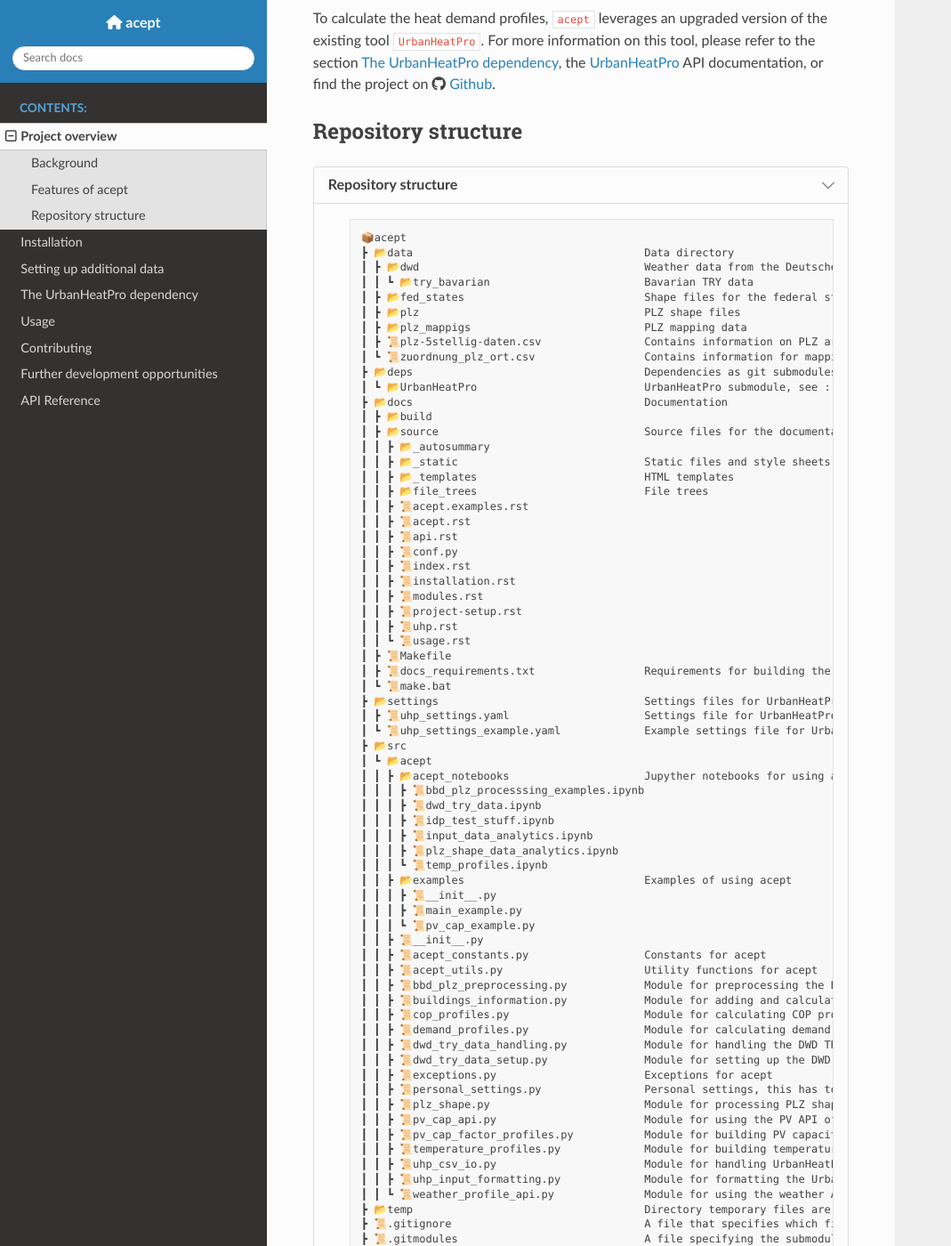
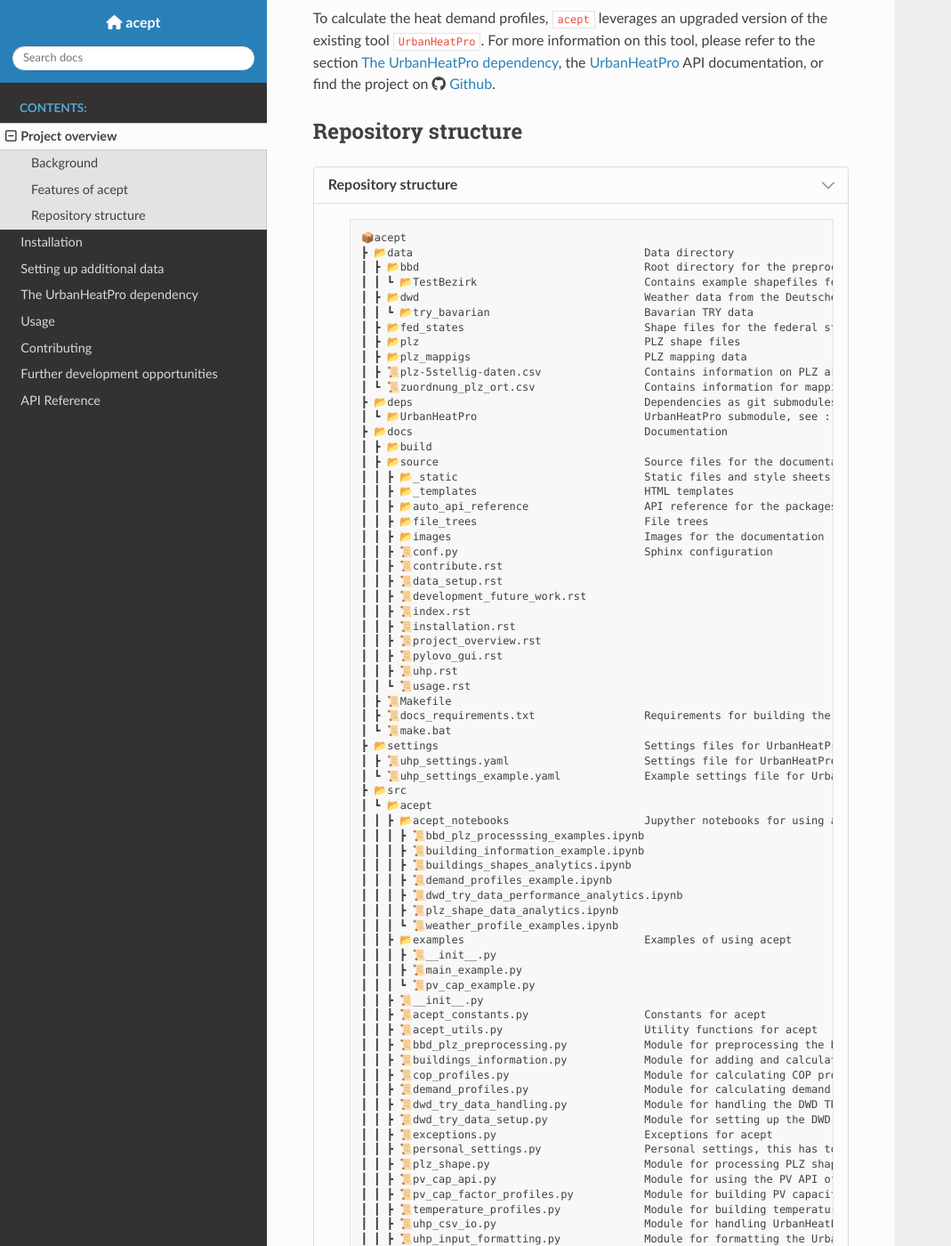
Before and after one commit to VeraKowalczuk/acept, a Sphinx documentation site: the page built from docs/source/project_overview.rst, in a window 1280 px wide and 1400 px high, scrolled down 1742 px. Shown: the whole window at 89% size, without its empty margins (0-1069 px from the left). Built offline with Sphinx 7.4.7 and the Read the Docs theme 2.0.0, drawn with Linux system fonts in a browser that asks for light colours; nearby versions of some CDN libraries; some web fonts are replaced; some of the changed text lies outside the part shown.

Commit message:
Updated the file trees in acept_tree.rst to the current structure

```diff
--- a/docs/source/file_trees/acept_tree.rst
+++ b/docs/source/file_trees/acept_tree.rst
@@ -5,6 +5,14 @@
 
     📦acept
     ┣ 📂data
+    ┃ ┣ 📂bbd
+    ┃ ┃ ┗ 📂TestBezirk
+    ┃ ┃ ┃ ┣ 📜Res_9565000_10_buildings.cpg
+    ┃ ┃ ┃ ┣ 📜Res_9565000_10_buildings.csv
+    ┃ ┃ ┃ ┣ 📜Res_9565000_10_buildings.dbf
+    ┃ ┃ ┃ ┣ 📜Res_9565000_10_buildings.prj
+    ┃ ┃ ┃ ┣ 📜Res_9565000_10_buildings.shp
+    ┃ ┃ ┃ ┗ 📜Res_9565000_10_buildings.shx
     ┃ ┣ 📂dwd
     ┃ ┃ ┗ 📂try_bavarian
     ┃ ┃ ┃ ┣ 📜TRY_201201.nc
@@ -123,23 +131,34 @@
     ┣ 📂docs
     ┃ ┣ 📂build
     ┃ ┣ 📂source
-    ┃ ┃ ┣ 📂_autosummary
     ┃ ┃ ┣ 📂_static
-    ┃ ┃ ┃ ┗ 📜custom.css
+    ┃ ┃ ┃ ┣ 📜custom.css
+    ┃ ┃ ┃ ┗ 📜theme.css
     ┃ ┃ ┣ 📂_templates
-    ┃ ┃ ┃ ┣ 📜custom-class-template.rst
-    ┃ ┃ ┃ ┗ 📜custom-module-template.rst
+    ┃ ┃ ┃ ┗ 📂autoapi
+    ┃ ┃ ┃ ┃ ┗ 📜index.rst
+    ┃ ┃ ┣ 📂auto_api_reference
+    ┃ ┃ ┃ ┣ 📂UrbanHeatPro
+    ┃ ┃ ┃ ┣ 📂acept
+    ┃ ┃ ┃ ┗ 📜index.rst
     ┃ ┃ ┣ 📂file_trees
     ┃ ┃ ┃ ┣ 📜acept_tree.rst
     ┃ ┃ ┃ ┗ 📜uhp_tree.rst
-    ┃ ┃ ┣ 📜acept.examples.rst
-    ┃ ┃ ┣ 📜acept.rst
-    ┃ ┃ ┣ 📜api.rst
+    ┃ ┃ ┣ 📂images
+    ┃ ┃ ┃ ┣ 📜demand_generated.png
+    ┃ ┃ ┃ ┣ 📜demand_new_ui.png
+    ┃ ┃ ┃ ┣ 📜supim_generated.png
+    ┃ ┃ ┃ ┣ 📜supim_new_ui.png
+    ┃ ┃ ┃ ┣ 📜tve_generated.png
+    ┃ ┃ ┃ ┗ 📜tve_new_ui.png
     ┃ ┃ ┣ 📜conf.py
+    ┃ ┃ ┣ 📜contribute.rst
+    ┃ ┃ ┣ 📜data_setup.rst
+    ┃ ┃ ┣ 📜development_future_work.rst
     ┃ ┃ ┣ 📜index.rst
     ┃ ┃ ┣ 📜installation.rst
-    ┃ ┃ ┣ 📜modules.rst
-    ┃ ┃ ┣ 📜project-setup.md
+    ┃ ┃ ┣ 📜project_overview.rst
+    ┃ ┃ ┣ 📜pylovo_gui.rst
     ┃ ┃ ┣ 📜uhp.rst
     ┃ ┃ ┗ 📜usage.rst
     ┃ ┣ 📜Makefile
@@ -152,11 +171,12 @@
     ┃ ┗ 📂acept
     ┃ ┃ ┣ 📂acept_notebooks
     ┃ ┃ ┃ ┣ 📜bbd_plz_processsing_examples.ipynb
-    ┃ ┃ ┃ ┣ 📜dwd_try_data.ipynb
-    ┃ ┃ ┃ ┣ 📜idp_test_stuff.ipynb
-    ┃ ┃ ┃ ┣ 📜input_data_analytics.ipynb
+    ┃ ┃ ┃ ┣ 📜building_information_example.ipynb
+    ┃ ┃ ┃ ┣ 📜buildings_shapes_analytics.ipynb
+    ┃ ┃ ┃ ┣ 📜demand_profiles_example.ipynb
+    ┃ ┃ ┃ ┣ 📜dwd_try_data_performance_analytics.ipynb
     ┃ ┃ ┃ ┣ 📜plz_shape_data_analytics.ipynb
-    ┃ ┃ ┃ ┗ 📜temp_profiles.ipynb
+    ┃ ┃ ┃ ┗ 📜weather_profile_examples.ipynb
     ┃ ┃ ┣ 📂examples
     ┃ ┃ ┃ ┣ 📜__init__.py
     ┃ ┃ ┃ ┣ 📜main_example.py
@@ -202,6 +220,8 @@
 
     📦acept
     ┣ 📂data                                    Data directory
+    ┃ ┣ 📂bbd                                   Root directory for the preprocessed BBD
+    ┃ ┃ ┗ 📂TestBezirk                          Contains example shapefiles for testing
     ┃ ┣ 📂dwd                                   Weather data from the Deutscher Wetterdienst (DWD)
     ┃ ┃ ┗ 📂try_bavarian                        Bavarian TRY data
     ┃ ┣ 📂fed_states                            Shape files for the federal states of Germany
@@ -214,18 +234,19 @@
     ┣ 📂docs                                    Documentation
     ┃ ┣ 📂build
     ┃ ┣ 📂source                                Source files for the documentation
-    ┃ ┃ ┣ 📂_autosummary
     ┃ ┃ ┣ 📂_static                             Static files and style sheets
     ┃ ┃ ┣ 📂_templates                          HTML templates
+    ┃ ┃ ┣ 📂auto_api_reference                  API reference for the packages in the project
     ┃ ┃ ┣ 📂file_trees                          File trees
-    ┃ ┃ ┣ 📜acept.examples.rst
-    ┃ ┃ ┣ 📜acept.rst
-    ┃ ┃ ┣ 📜api.rst
-    ┃ ┃ ┣ 📜conf.py
+    ┃ ┃ ┣ 📂images                              Images for the documentation
+    ┃ ┃ ┣ 📜conf.py                             Sphinx configuration
+    ┃ ┃ ┣ 📜contribute.rst
+    ┃ ┃ ┣ 📜data_setup.rst
+    ┃ ┃ ┣ 📜development_future_work.rst
     ┃ ┃ ┣ 📜index.rst
     ┃ ┃ ┣ 📜installation.rst
-    ┃ ┃ ┣ 📜modules.rst
-    ┃ ┃ ┣ 📜project-setup.rst
+    ┃ ┃ ┣ 📜project_overview.rst
+    ┃ ┃ ┣ 📜pylovo_gui.rst
     ┃ ┃ ┣ 📜uhp.rst
     ┃ ┃ ┗ 📜usage.rst
     ┃ ┣ 📜Makefile
@@ -236,13 +257,14 @@
     ┃ ┗ 📜uhp_settings_example.yaml             Example settings file for UrbanHeatPro
     ┣ 📂src
     ┃ ┗ 📂acept
-    ┃ ┃ ┣ 📂acept_notebooks                     Jupyther notebooks for using acept
+    ┃ ┃ ┣ 📂acept_notebooks                     Jupyther notebooks for using acept (examples)
     ┃ ┃ ┃ ┣ 📜bbd_plz_processsing_examples.ipynb
-    ┃ ┃ ┃ ┣ 📜dwd_try_data.ipynb
-    ┃ ┃ ┃ ┣ 📜idp_test_stuff.ipynb
-    ┃ ┃ ┃ ┣ 📜input_data_analytics.ipynb
+    ┃ ┃ ┃ ┣ 📜building_information_example.ipynb
+    ┃ ┃ ┃ ┣ 📜buildings_shapes_analytics.ipynb
+    ┃ ┃ ┃ ┣ 📜demand_profiles_example.ipynb
+    ┃ ┃ ┃ ┣ 📜dwd_try_data_performance_analytics.ipynb
     ┃ ┃ ┃ ┣ 📜plz_shape_data_analytics.ipynb
-    ┃ ┃ ┃ ┗ 📜temp_profiles.ipynb
+    ┃ ┃ ┃ ┗ 📜weather_profile_examples.ipynb
     ┃ ┃ ┣ 📂examples                            Examples of using acept
     ┃ ┃ ┃ ┣ 📜__init__.py
     ┃ ┃ ┃ ┣ 📜main_example.py
@@ -268,6 +290,7 @@
     ┣ 📂temp                                    Directory temporary files are saved in
     ┣ 📜.gitignore                              A file that specifies which files and directories should be ignored by Git
     ┣ 📜.gitmodules                             A file specifying the submodule dependencies required by the project
+    ┣ 📜.readthedocs.yaml                       Configuration for readthedocs
     ┣ 📜LICENSE                                 The license file for the project
     ┣ 📜README.md                               The readme file for the project
     ┣ 📜imported_requirements.txt
```
Also changed, not shown: other parts of docs/source/file_trees/acept_tree.rst (+1 -3 lines).
